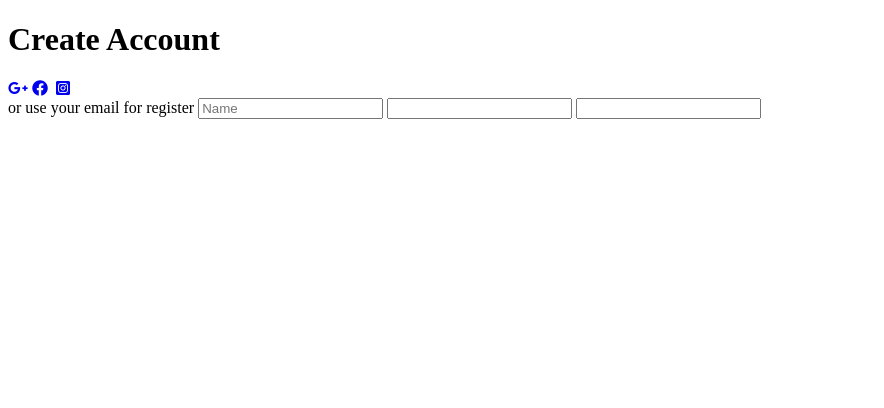
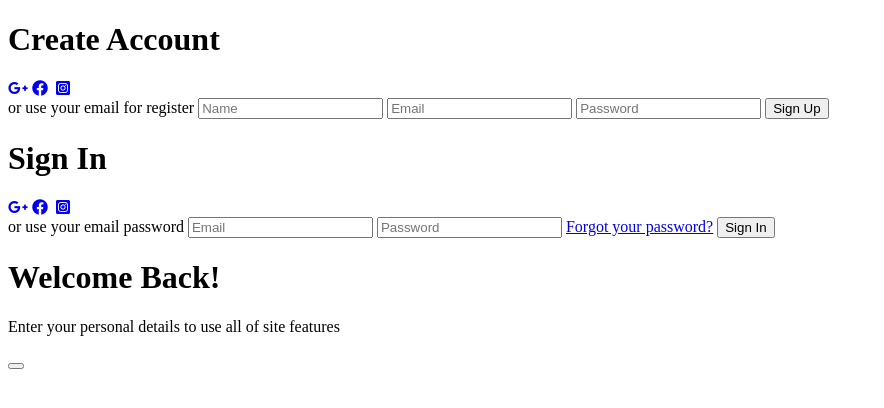
Before and after one commit to raiana-santana/animated-login-page, a plain HTML site: page index.html in a window 1280 px wide. Shown: the whole page, without its empty margins (0-884 px from the left). Drawn offline with Linux system fonts and the light colour scheme.

Commit message:
added toggle container

```diff
--- a/index.html
+++ b/index.html
@@ -21,10 +21,37 @@
                 </div>
                 <span>or use your email for register</span>
                 <input type="text" placeholder="Name">
-                <input type="text">
-                <input type="text">
+                <input type="email" placeholder="Email">
+                <input type="password" placeholder="Password">
+                <button>Sign Up</button>
             </form>
-        </div>
+
+            <div class="form-container sign-in">
+                <form>
+                    <h1>Sign In</h1>
+                    <div class="social-icons">
+                        <a href="#"><i class="fa-brands fa-google-plus-g"></i></a>
+                        <a href="#"><i class="fa-brands fa-facebook"></i></a>
+                        <a href="#"><i class="fa-brands fa-square-x-twitter"></i></a>
+                        <a href="#"><i class="fa-brands fa-square-instagram"></i></a>
+                    </div>
+                    <span>or use your email password</span>
+                    <input type="email" placeholder="Email">
+                    <input type="password" placeholder="Password">
+                    <a href="#">Forgot your password?</a>
+                    <button>Sign In</button>
+                </form>
+            </div>
+
+            <div class="toggle-container">
+                <div class="toggle">
+                    <div class="toggle-panel toggle-left">
+                        <h1>Welcome Back!</h1>
+                        <p>Enter your personal details to use all of site features</p>
+                        <button class="hidden" id="login"></button>
+                    </div>
+                </div>
+            </div>
     </div>
 
 
```
